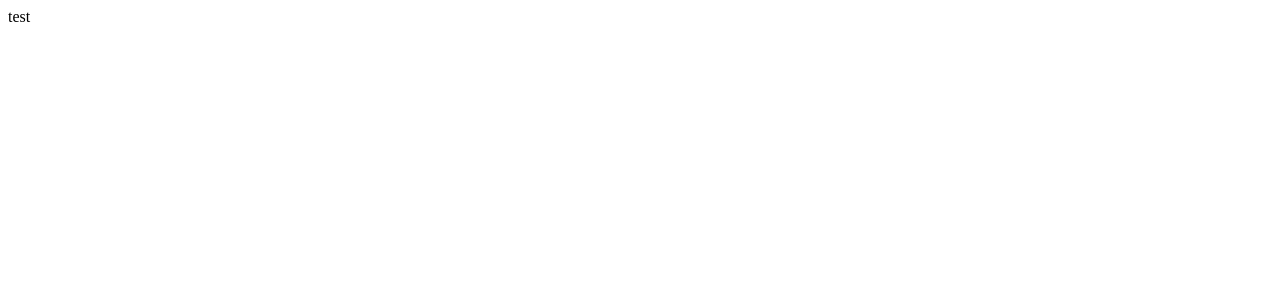
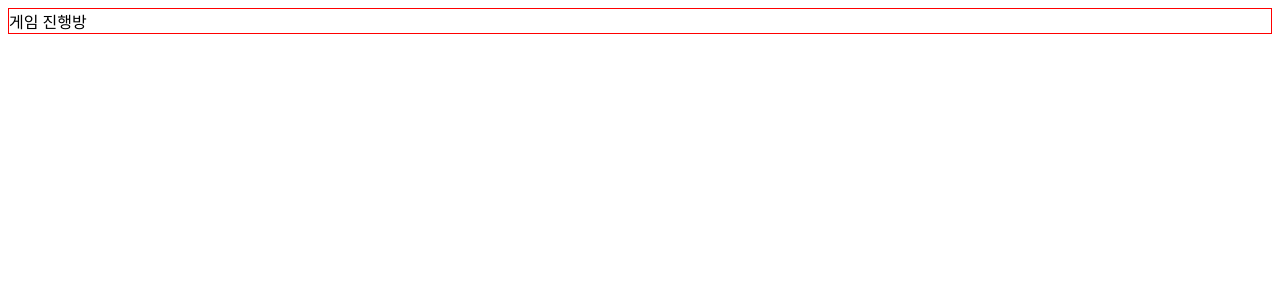
Before and after one commit to fullminji/sockettest, a React (Create React App) app: page /room in a window 1280 px wide. Shown: the top 300 px of the page. Built offline with nearby package versions, Linux system fonts and the light colour scheme.

Commit message:
feat : 게임 진행방 초기 세팅

```diff
--- a/src/Router.tsx
+++ b/src/Router.tsx
@@ -1,12 +1,14 @@
 import React from 'react';
 import { BrowserRouter, Routes, Route } from 'react-router-dom';
 import App from './App';
+import Room from './pages/Room/Room';
 
 const Router = () => {
   return (
     <BrowserRouter>
       <Routes>
         <Route path="/" element={<App />} />
+        <Route path="/room" element={<Room />} />
       </Routes>
     </BrowserRouter>
   );
--- a/src/index.tsx
+++ b/src/index.tsx
@@ -1,8 +1,10 @@
 import React from 'react';
 import ReactDOM from 'react-dom/client';
-import App from './App';
+import Router from './Router';
+
+import './style/sass/style.scss';
 
 const root = ReactDOM.createRoot(
   document.getElementById('root') as HTMLElement,
 );
-root.render(<App />);
+root.render(<Router />);
--- /dev/null
+++ b/src/pages/Room/Room.tsx
@@ -0,0 +1,7 @@
+import React from 'react';
+
+const Room = () => {
+  return <div className="room">게임 진행방</div>;
+};
+
+export default Room;
--- /dev/null
+++ b/src/style/sass/room.scss
@@ -0,0 +1,3 @@
+.room {
+  border: 1px solid red;
+}
--- a/src/style/sass/style.scss
+++ b/src/style/sass/style.scss
@@ -0,0 +1,3 @@
+@charset 'UTF-8';
+
+@use 'room';
```
